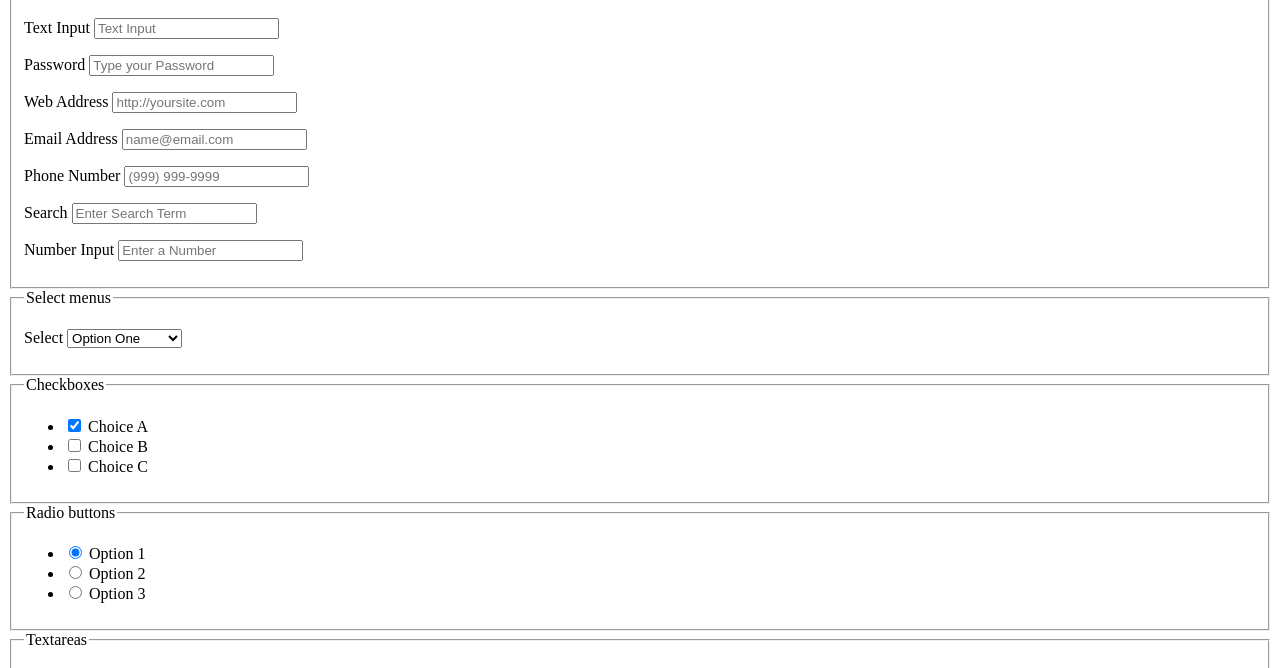
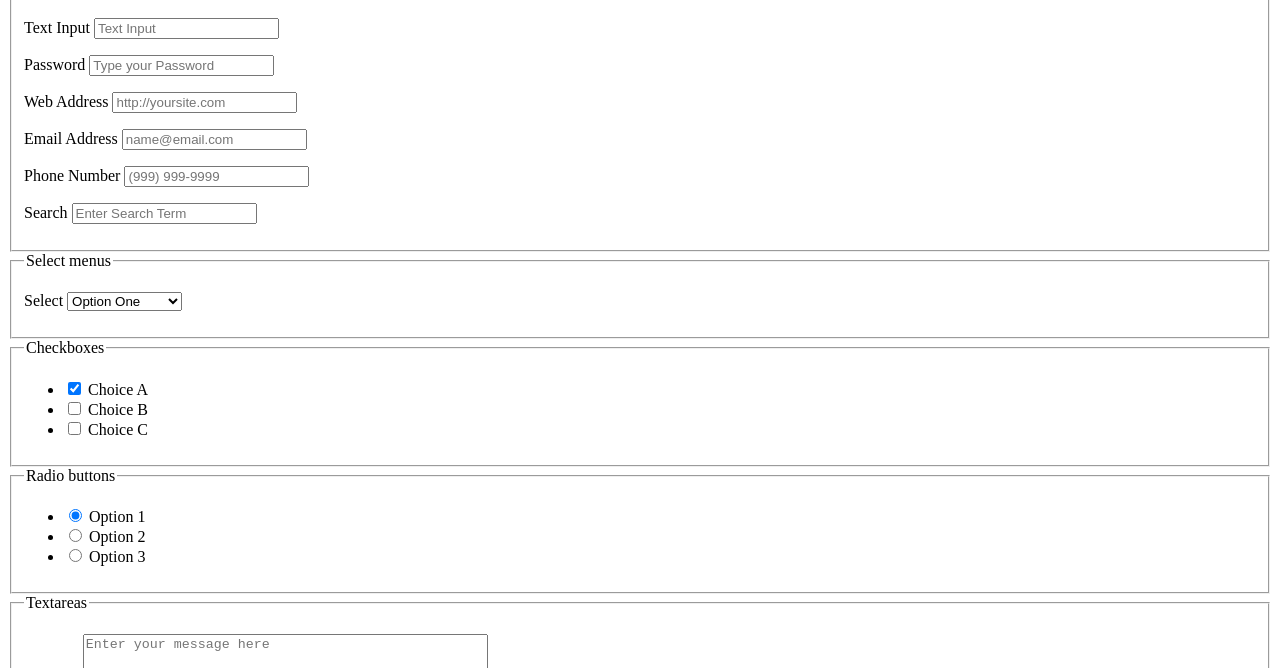
Before and after one commit to dd8880/form-elements, a plain HTML site: page index.html in a window 1280 px wide. Shown: the part 88-756 px from the top of the page. Drawn offline with Linux system fonts and the light colour scheme.

Commit message:
remove double number input

```diff
--- a/index.html
+++ b/index.html
@@ -55,14 +55,6 @@
                 id="input__search"
                 type="search"
                 placeholder="Enter Search Term"
-              />
-            </p>
-            <p>
-              <label for="input__text2">Number Input</label>
-              <input
-                id="input__text2"
-                type="number"
-                placeholder="Enter a Number"
               />
             </p>
           </fieldset>
```
